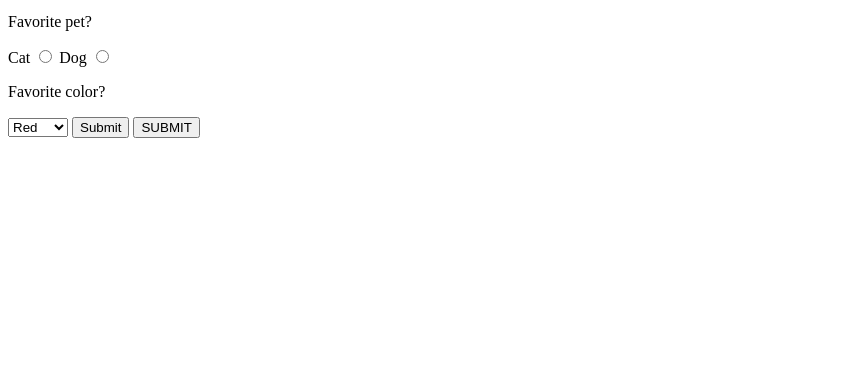
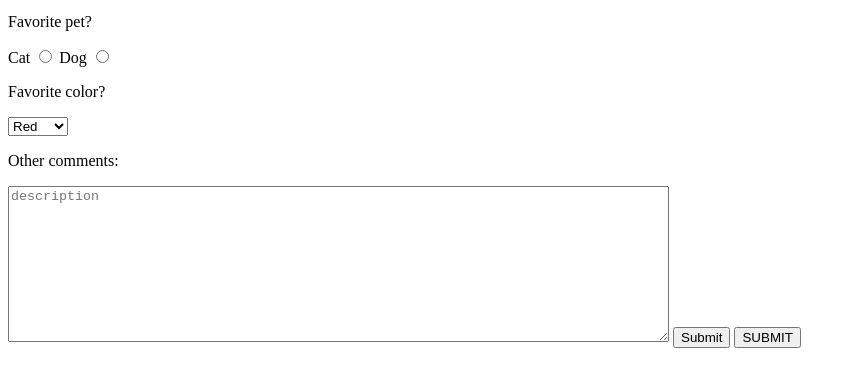
Before and after one commit to codingcurry/Udemy-The-Web-Developer-Bootcamp, a plain HTML site: page Intermediate HTML/formBasics.html in a window 1280 px wide. Shown: the part 104-490 px from the top of the page, without its empty margins (0-856 px from the left). Drawn offline with Linux system fonts and the light colour scheme.

Commit message:
added textarea to form

```diff
--- a/Intermediate HTML/formBasics.html
+++ b/Intermediate HTML/formBasics.html
@@ -29,8 +29,12 @@
 			<option value="GREEN">Green</option>
 		</select>
 
+		<p>Other comments: </p>
+		<textarea placeholder="description" name="comments" rows="10" cols="80"></textarea>
+
 		<input type="submit">
 		<button>SUBMIT</button>
+
 	</form>
 
 </body>
```
